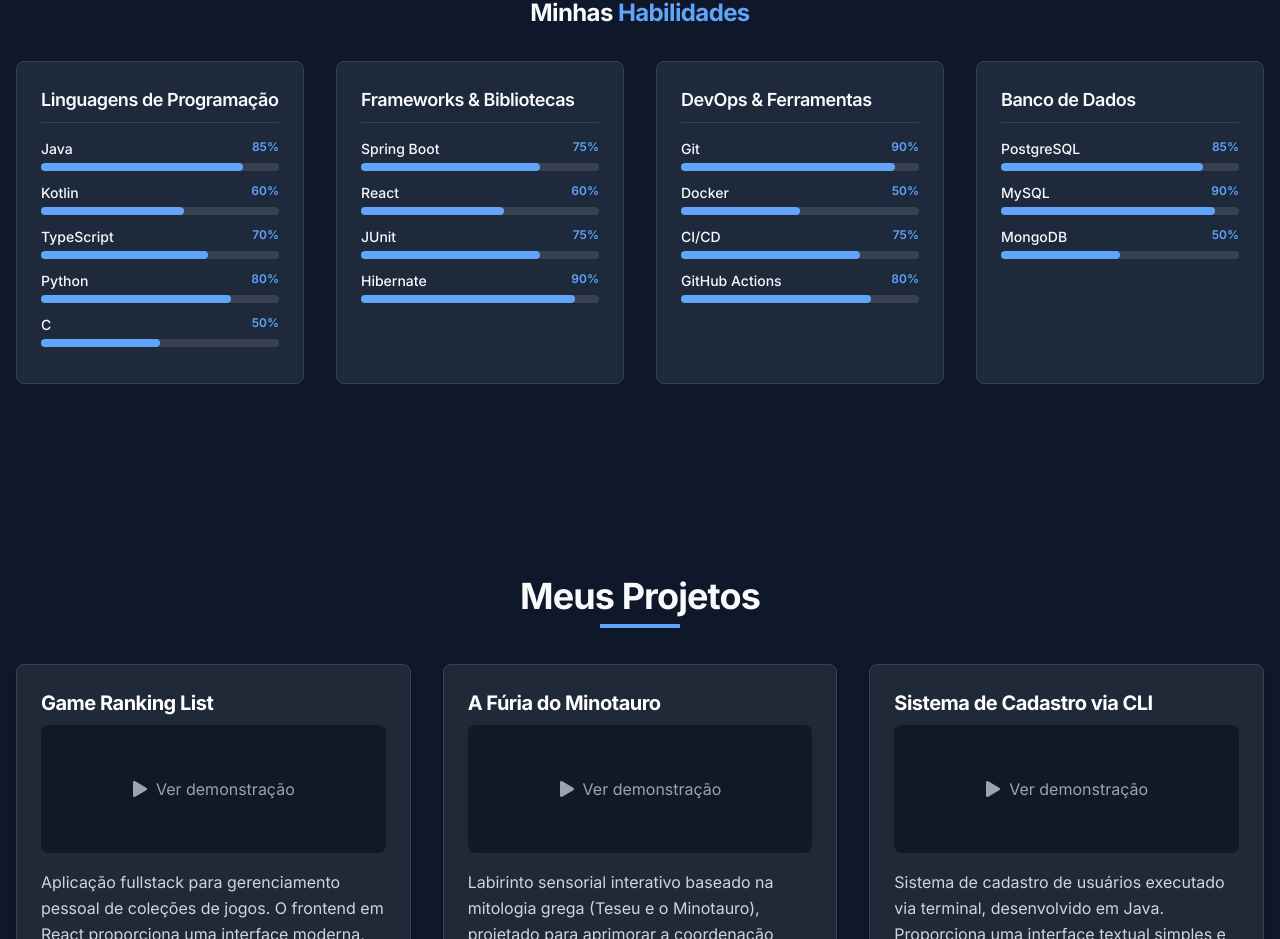
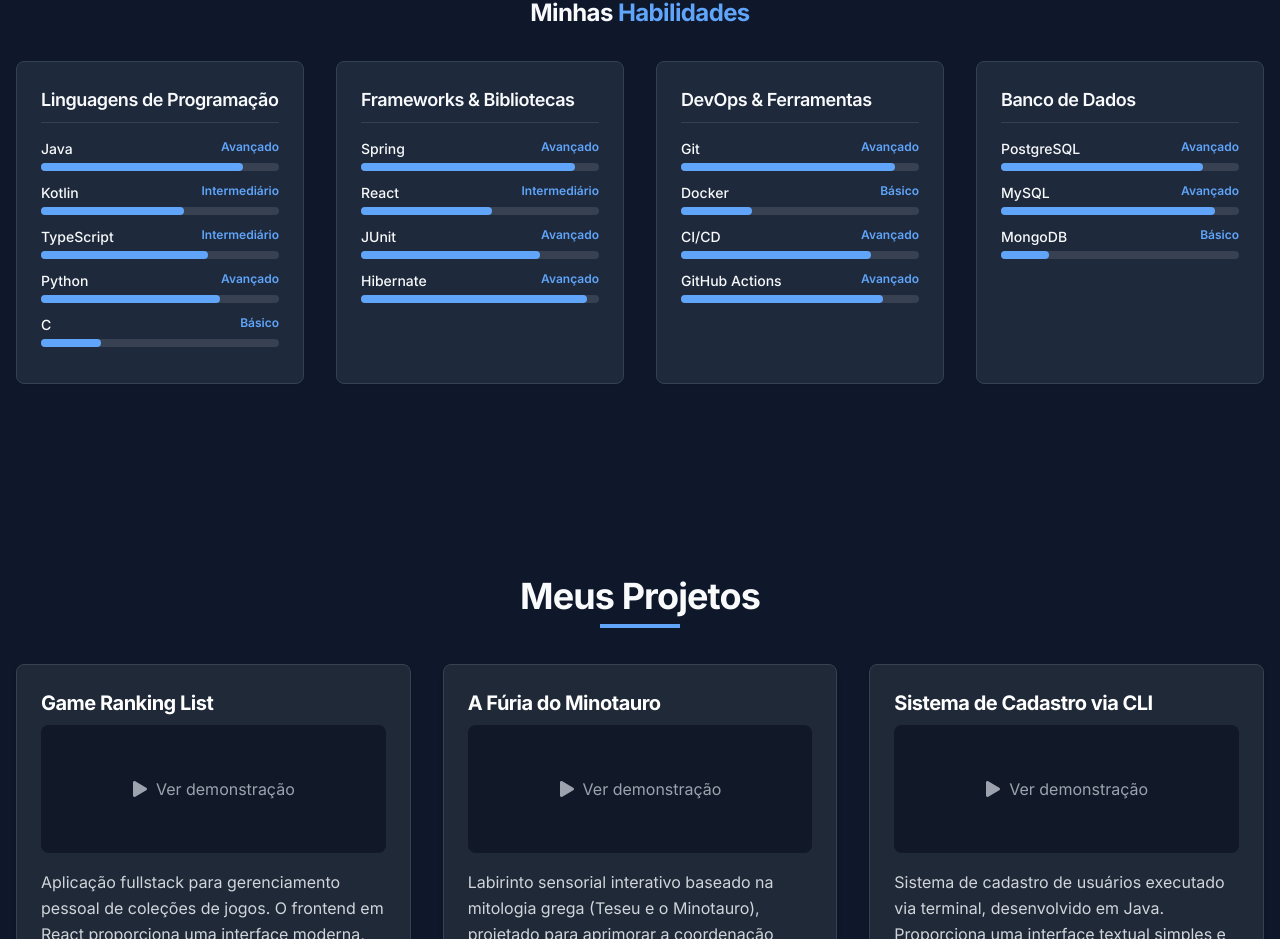
Before and after one commit to caiovilquer/portifolio, a React (Vite) app: page / in a window 1280 px wide. Shown: the part 1517-2456 px from the top of the page. Built offline with nearby package versions, Linux system fonts and the light colour scheme.

Commit message:
refactor: update skill data structure to use level and subLevel for proficiency

```diff
--- a/src/pages/About.tsx
+++ b/src/pages/About.tsx
@@ -5,45 +5,45 @@ import avatar from "../assets/avatar.jpeg";
 // Interface para os dados de habilidade
 interface Skill {
   name: string;
-  proficiency: number; // percentual de 0 a 100
+  level: "Básico" | "Intermediário" | "Avançado";
+  subLevel?: number; // Variação de 0-100 dentro do nível principal
 }
 
-// Dados de habilidades categorizados
-const skillCategories = [
+const skillCategories: { name: string; skills: Skill[] }[] = [
   {
     name: "Linguagens de Programação",
     skills: [
-      { name: "Java", proficiency: 85 },
-      { name: "Kotlin", proficiency: 60 },
-      { name: "TypeScript", proficiency: 70 },
-      { name: "Python", proficiency: 80 },
-      { name: "C", proficiency: 50 },
+      { name: "Java", level: "Avançado", subLevel: 85 },
+      { name: "Kotlin", level: "Intermediário", subLevel: 60 },
+      { name: "TypeScript", level: "Intermediário", subLevel: 70 },
+      { name: "Python", level: "Avançado", subLevel: 75 },
+      { name: "C", level: "Básico", subLevel: 25 },
     ],
   },
   {
     name: "Frameworks & Bibliotecas",
     skills: [
-      { name: "Spring Boot", proficiency: 75 },
-      { name: "React", proficiency: 60 },
-      { name: "JUnit", proficiency: 75 },
-      { name: "Hibernate", proficiency: 90 },
+      { name: "Spring", level: "Avançado", subLevel: 90 },
+      { name: "React", level: "Intermediário", subLevel: 55 },
+      { name: "JUnit", level: "Avançado", subLevel: 75 },
+      { name: "Hibernate", level: "Avançado", subLevel: 95 },
     ],
   },
   {
     name: "DevOps & Ferramentas",
     skills: [
-      { name: "Git", proficiency: 90 },
-      { name: "Docker", proficiency: 50 },
-      { name: "CI/CD", proficiency: 75 },
-      { name: "GitHub Actions", proficiency: 80 },
+      { name: "Git", level: "Avançado", subLevel: 90 },
+      { name: "Docker", level: "Básico", subLevel: 30 },
+      { name: "CI/CD", level: "Avançado", subLevel: 80 },
+      { name: "GitHub Actions", level: "Avançado", subLevel: 85 },
     ],
   },
   {
     name: "Banco de Dados",
     skills: [
-      { name: "PostgreSQL", proficiency: 85 },
-      { name: "MySQL", proficiency: 90 },
-      { name: "MongoDB", proficiency: 50 },
+      { name: "PostgreSQL", level: "Avançado", subLevel: 85 },
+      { name: "MySQL", level: "Avançado", subLevel: 90 },
+      { name: "MongoDB", level: "Básico", subLevel: 20 },
     ],
   },
 ];
@@ -52,21 +52,51 @@ const skillCategories = [
 const SkillBar: React.FC<{ skill: Skill; delay: number }> = ({
   skill,
   delay,
-}) => (
+}) => {
+  // Mapear o nível para uma largura percentual da barra
+  const getLevelWidth = (skill: Skill): number => {
+    // Se tiver um subLevel definido, usar ele com limites para cada nível principal
+    if (skill.subLevel !== undefined) {
+      switch (skill.level) {
+        case "Básico":
+          return Math.min(40, Math.max(20, skill.subLevel));
+        case "Intermediário":
+          return Math.min(75, Math.max(50, skill.subLevel));
+        case "Avançado":
+          return Math.min(100, Math.max(75, skill.subLevel));
+        default:
+          return 0;
+      }
+    }
+
+    // Valores padrão por nível se não houver subLevel
+    switch (skill.level) {
+      case "Básico":
+        return 33;
+      case "Intermediário":
+        return 65;
+      case "Avançado":
+        return 100;
+      default:
+        return 0;
+    }
+  };
+
+  return (
     <div className="mb-3">
       <div className="flex justify-between mb-1">
         <span className="text-sm font-medium text-[var(--dark)]">
           {skill.name}
         </span>
         <span className="text-xs font-semibold text-[var(--primary)]">
-        {skill.proficiency}%
+          {skill.level}
         </span>
       </div>
       <div className="w-full bg-gray-200 rounded-full h-2 dark:bg-gray-700">
         <motion.div
           className="h-2 rounded-full bg-[var(--primary)]"
           style={{ width: 0 }}
-        animate={{ width: `${skill.proficiency}%` }}
+          animate={{ width: `${getLevelWidth(skill)}%` }}
           transition={{
             duration: 1.2,
             delay: delay,
@@ -76,6 +106,7 @@ const SkillBar: React.FC<{ skill: Skill; delay: number }> = ({
       </div>
     </div>
   );
+};
 
 const About: React.FC = () => (
   <div className="container mx-auto px-4">
```
Lines whose indentation alone changed are shown as unchanged.
